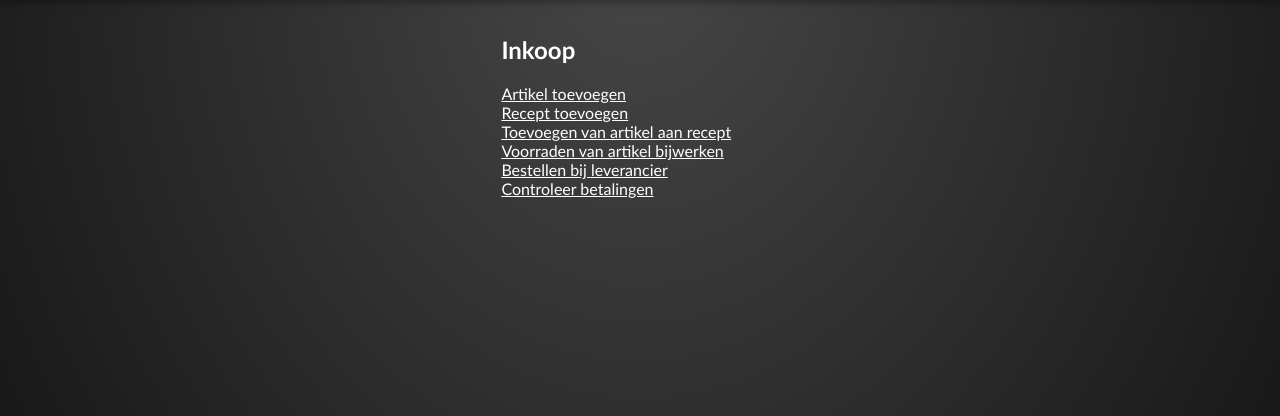
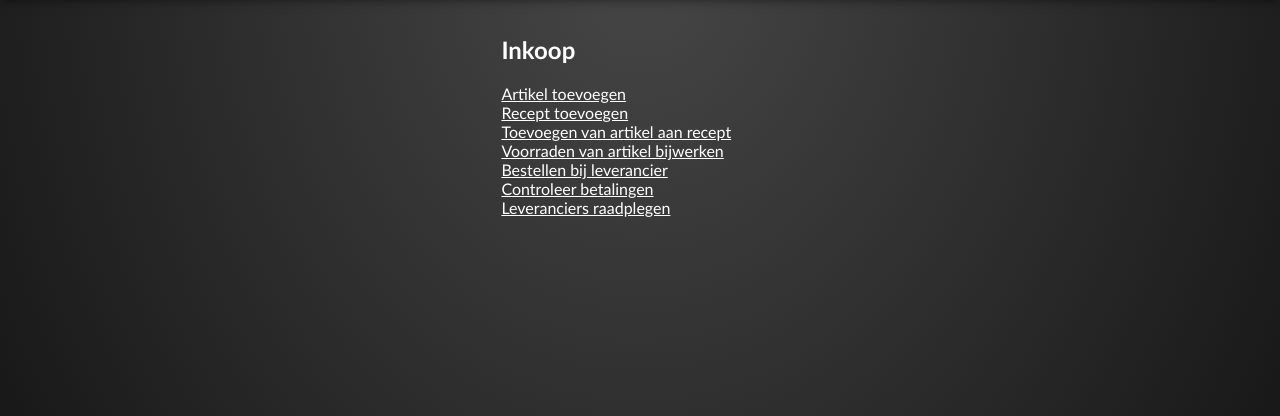
Before and after one commit to Braindamage1989/eatit, a PHP site: page /inkoop.php in a window 1280 px wide. Shown: the part 53-469 px from the top of the page. Run offline with PHP 8.4, Linux system fonts and the light colour scheme; the visitor is signed in with stand-in values (Sample User, id 1).

Commit message:
Toevoeging link naar inkoop_leverancier_raadplegen.php in inkoop.php

```diff
--- a/public/inkoop.php
+++ b/public/inkoop.php
@@ -16,6 +16,7 @@
 	<a href="inkoop_artikel_voorraad_selecteer.php">Voorraden van artikel bijwerken</a><br />
 	<a href="inkoop_bestellen_leverancier.php">Bestellen bij leverancier</a><br/>
 	<a href="inkoop_betalingen.php">Controleer betalingen</a><br/>
+        <a href="inkoop_leverancier_raadplegen.php.php">Leveranciers raadplegen</a><br/>
 <?php
 	require("../includes/layouts/inc_footer.php");
 ?>
```
